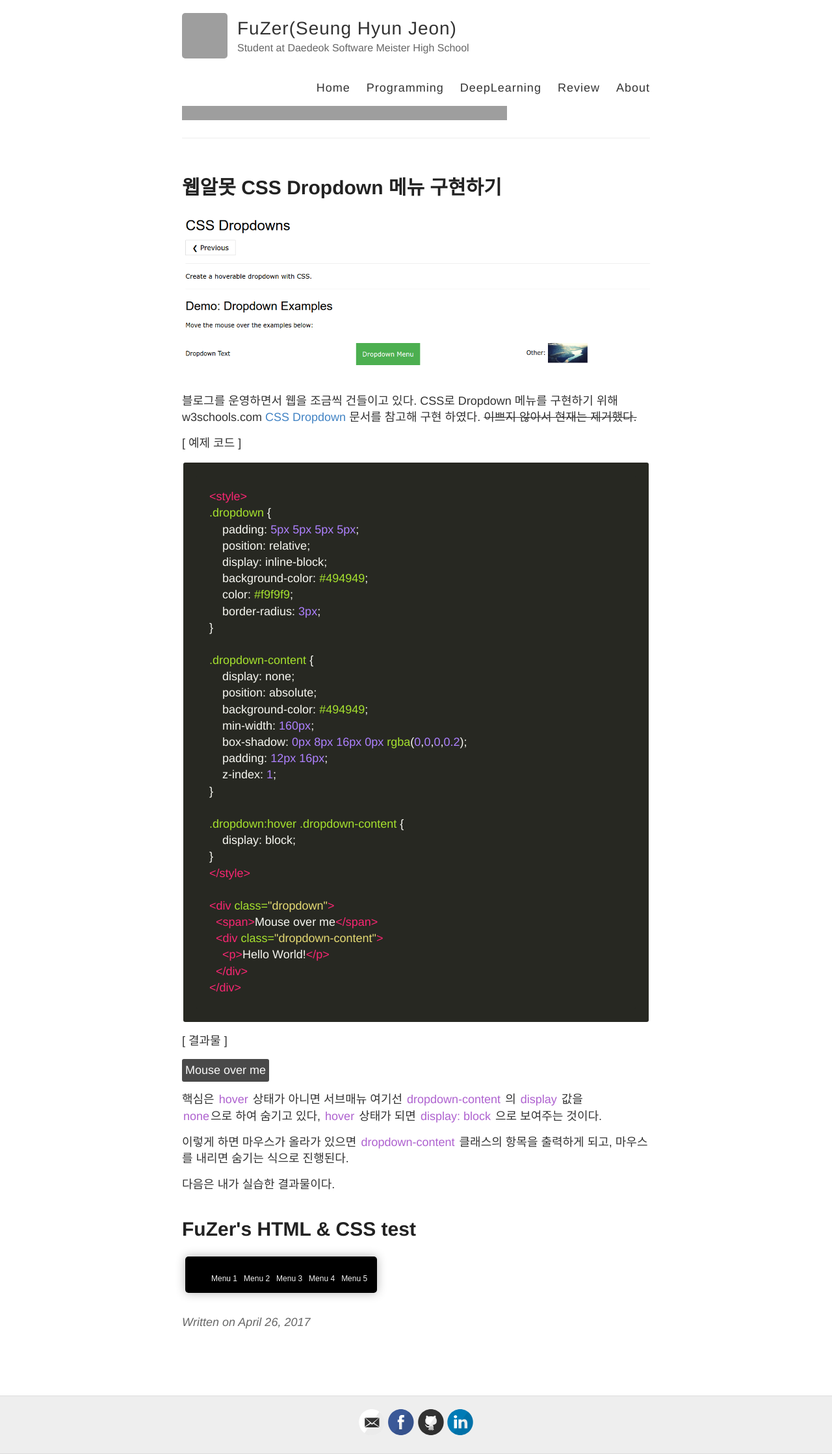
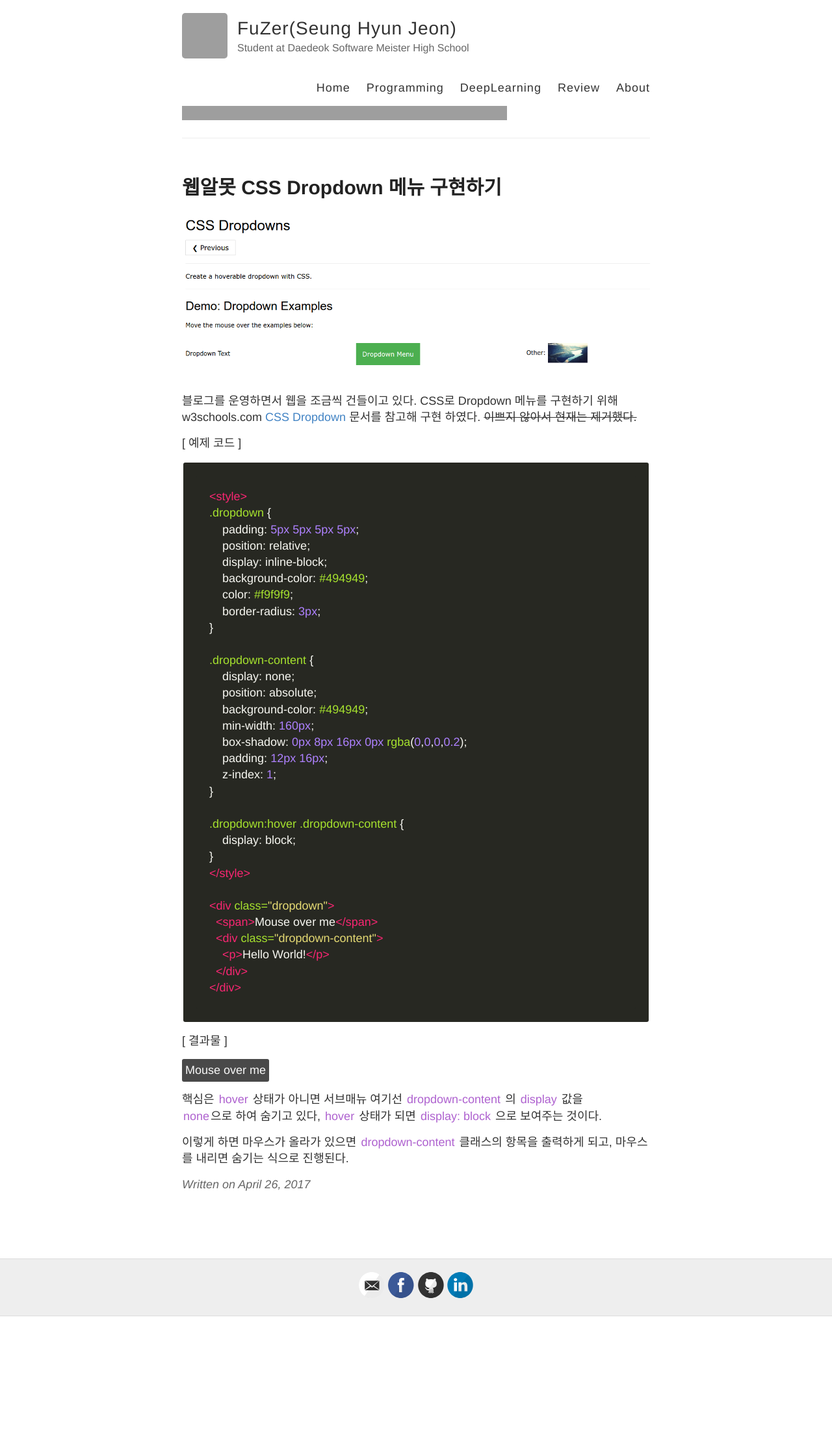
Before and after one commit to FuZer/fuzer.github.io, a Jekyll site: the page built from _posts/2017-4-26-Dropdown.md, in a window 1280 px wide. Shown: the whole page at 65% size. Built offline with Jekyll 4.4.1, drawn with Linux system fonts in a browser that asks for light colours; comment, search, counter and statistics services are not loaded; after the commit the page ends 2026 px from its top, so only the background shows below that; grey boxes are pictures that could not be loaded.

Commit message:
edit dropdown.md

```diff
--- a/_posts/2017-4-26-Dropdown.md
+++ b/_posts/2017-4-26-Dropdown.md
@@ -87,87 +87,3 @@ CSS로 Dropdown 메뉴를 구현하기 위해 w3schools.com
 
 이렇게 하면 마우스가 올라가 있으면 `dropdown-content` 클래스의 항목을 출력하게 되고,
 마우스를 내리면 숨기는 식으로 진행된다.
-
-다음은 내가 실습한 결과물이다.
-<style>
-#blogMenu {
-	float:left;
-	margin:2px 2px 5px 5px;
-	padding:5px 5px 10px 10px;
-	box-shadow: 0px 0px 15px rgba(0,0,0,.3);
-	-moz-box-shadow: 0px 0px 15px rgba(0,0,0,.3);
-	-webkit-box-shadow: 0px 0px 15px rgba(0,0,0,.3);
-	-o-box-shadow: 0px 0px 15px rgba(0,0,0,.3);
-	-moz-border-radius: 3px;
-	-khtml-border-radius: 3px;
-	-webkit-border-radius: 3px;
-	border-radius: 5px;
-	background-color:#000000;
-}
-
-#blogMenu ul li {
-    margin:0px;
-	padding:0px;
-	float:left;
-	list-style-type:none;
-}
-
-#blogMenu ul li:hover ul {
-	display: block;
-}
-
-#blogMenu ul ul {
-	margin:3px 0px 0px 0px;
-	padding:0px 0px 5px 10px;
-	display:none;
-	position:absolute;
-	background-color:#000000;
-	border-radius: 5px;
-	border-top-left-radius: 0px;
-}
-
-#blogMenu ul ul li {
-	float:none;
-}
-
-#blogMenu a {
-	height:16px;
-	color:#f1f1f1;
-	font-family:arial;
-	font-size:12px;
-	padding:0px 10px 0px 0px;
-	text-decoration:none;
-}
-
-#blogMenu a:hover {
-	color:#D4F4FA;
-	border-bottom:3px solid #FAED7D;
-}
-</style>
-
-
-  <h1>FuZer's HTML & CSS test</h1>
-
-  <div id="blogMenu">
-    <ul>
-      <li><a href="#">Menu 1</a></li>
-      <li><a href="#">Menu 2</a>
-        <ul>
-          <li><a href="#">Sub Menu 1</a></li>
-          <li><a href="#">Sub Menu 2</a></li>
-          <li><a href="#">Sub Menu 3</a></li>
-        </ul>
-      </li>
-      <li><a href="#">Menu 3</a>
-        <ul>
-          <li><a href="#">Sub Menu 1</a></li>
-          <li><a href="#">Sub Menu 2</a></li>
-          <li><a href="#">Sub Menu 3</a></li>
-        </ul>
-      </li>
-      <li><a href="#">Menu 4</a></li>
-      <li><a href="#">Menu 5</a></li>
-    </ul>
-  </div>
-
-<br><br><br>
```
